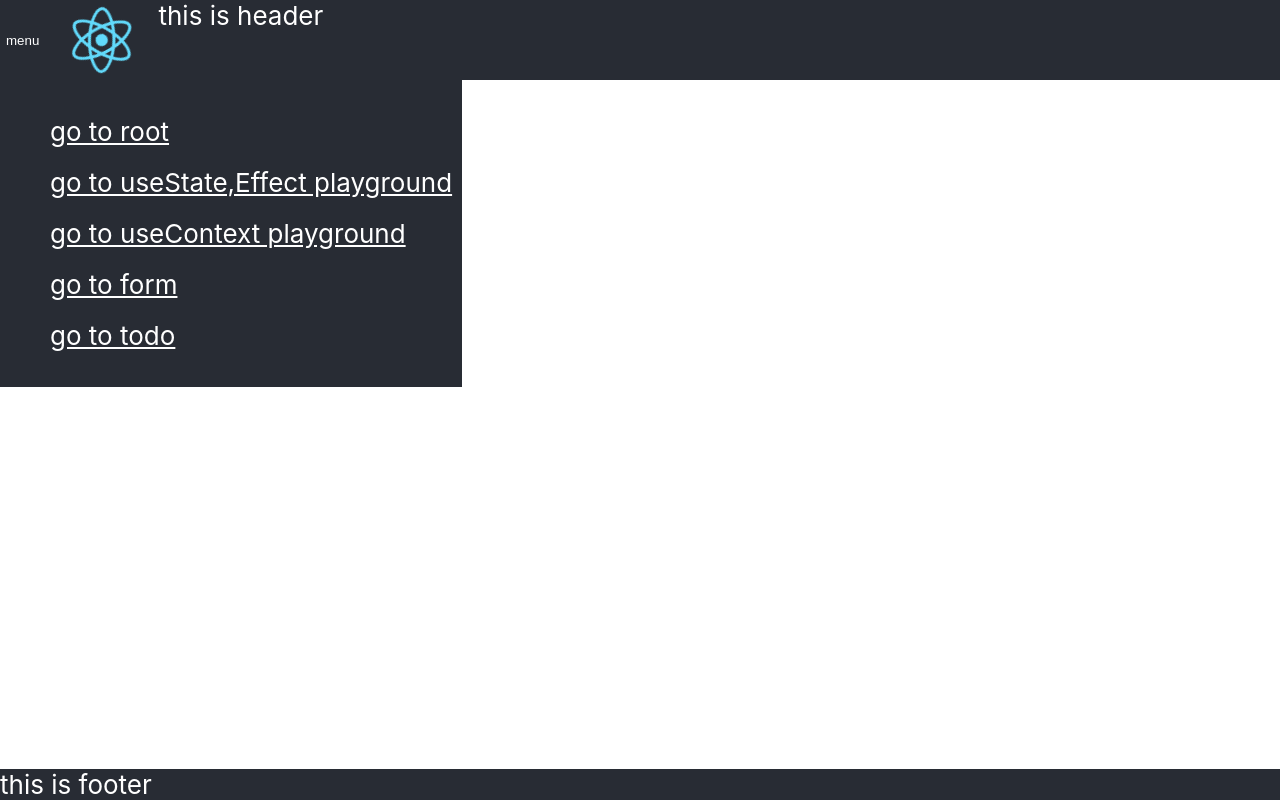
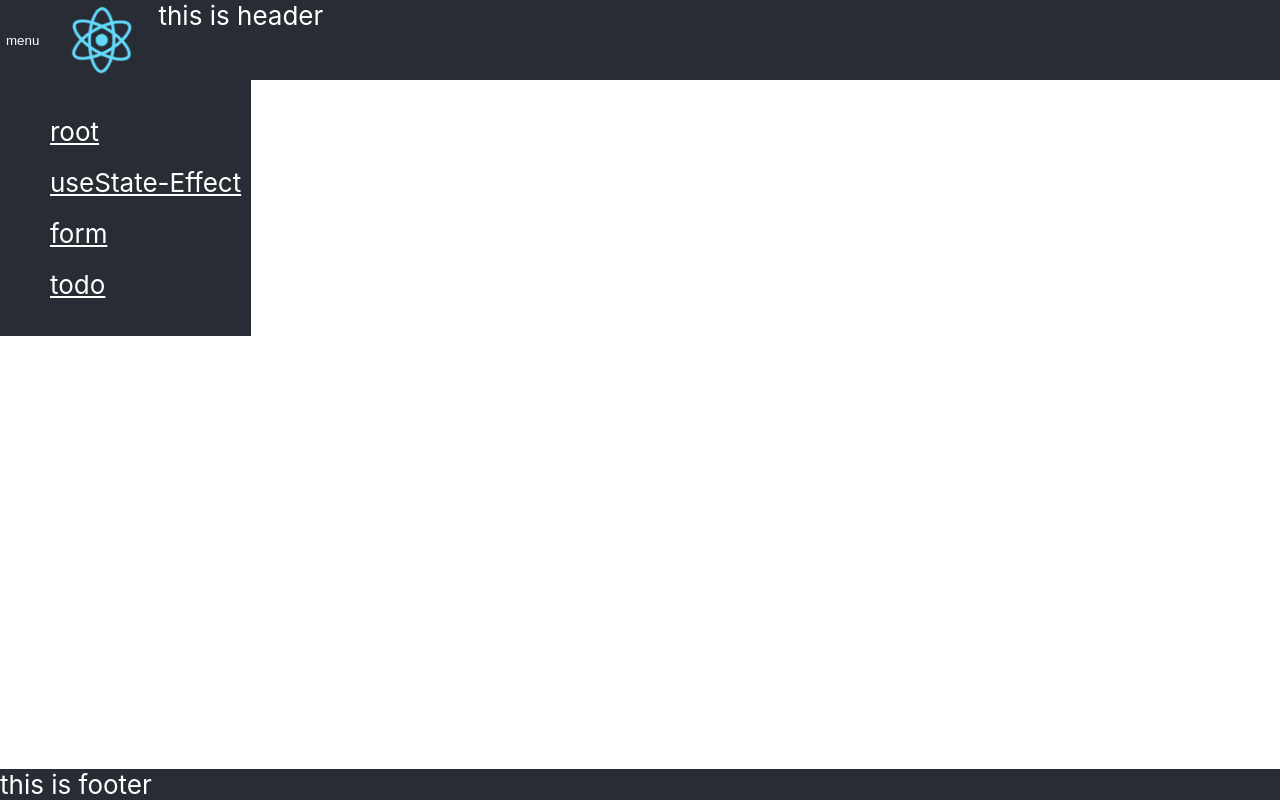
Before and after one commit to nnkkd/react-playground, a React (Create React App) app: page / in a window 1280 px wide. Both pictures are taken after a click on the button "menu". Built offline with nearby package versions, Linux system fonts and the light colour scheme.

Commit message:
menu修正

```diff
--- a/src/components/menu/Menu.tsx
+++ b/src/components/menu/Menu.tsx
@@ -1,6 +1,7 @@
 import { useState } from 'react'
 import styles from './Menu.module.scss'
 import { Link } from 'react-router-dom'
+import { PAGES } from '../../shared/pages'
 
 export const Menu = (): JSX.Element => {
     const [isOpen, setIsOpen] = useState<boolean>(false)
@@ -18,21 +19,13 @@ export const Menu = (): JSX.Element => {
 
                 <div className={isOpen ? styles.openedMenu : styles.closedMenu}>
                     <ul>
-                        <li>
-                            <Link to={'/'}>go to root</Link>
-                        </li>
-                        <li>
-                            <Link to={'/useState-effect'}>go to useState,Effect playground</Link>
-                        </li>
-                        <li>
-                            <Link to={'/useContext'}>go to useContext playground</Link>
-                        </li>
-                        <li>
-                            <Link to={'/form'}>go to form</Link>
-                        </li>
-                        <li>
-                            <Link to={'/todo'}>go to todo</Link>
-                        </li>
+                        {PAGES.map((x) => {
+                            return (
+                                <li>
+                                    <Link to={x.uri}>{x.name}</Link>
+                                </li>
+                            )
+                        })}
                     </ul>
                 </div>
             </div>
--- a/src/pages/Home.tsx
+++ b/src/pages/Home.tsx
@@ -1,23 +1,16 @@
 import { Link } from 'react-router-dom'
 import { Layout } from '../components/layouts/Layouts'
 import './Home.scss'
+import { PAGES } from '../shared/pages'
 
 export const Home = (): JSX.Element => {
     return (
         <>
             <Layout title='toppage'>
-                <div>
-                    <Link to={'/useState-effect'}>go to useState,Effect playground</Link>
-                    <Link to={'/useContext'}>go to useContext</Link>
-                    <Link to={'/form'}>go to form</Link>
-                    <Link to={'/todo'}>go to todo</Link>
-                </div>
+                {PAGES.map((x) => {
+                    return <Link to={x.uri}>{x.name}</Link>
+                })}
             </Layout>
         </>
     )
 }
-
-// ハンバーガーメニューUI表示
-// useStateで状態管理
-// クリックしたら状態を変更
-//
--- /dev/null
+++ b/src/shared/pages.ts
@@ -0,0 +1,6 @@
+export const PAGES: Array<{ name: string; uri: string }> = [
+    { name: 'root', uri: '/' },
+    { name: 'useState-Effect', uri: '/useState-effect' },
+    { name: 'form', uri: '/form' },
+    { name: 'todo', uri: '/todo' }
+]
```
